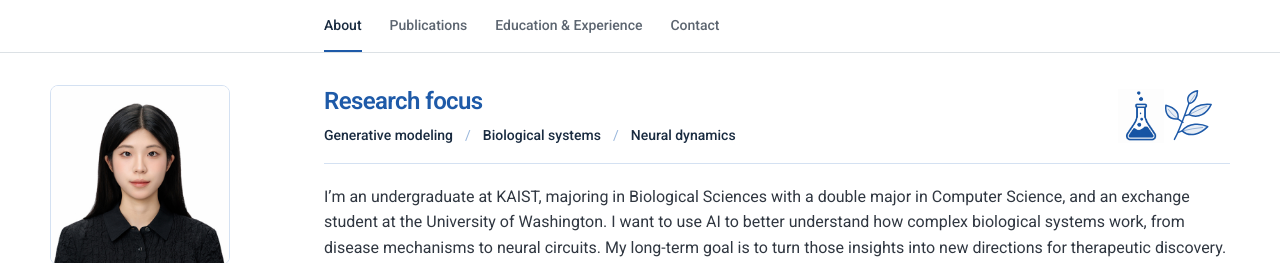
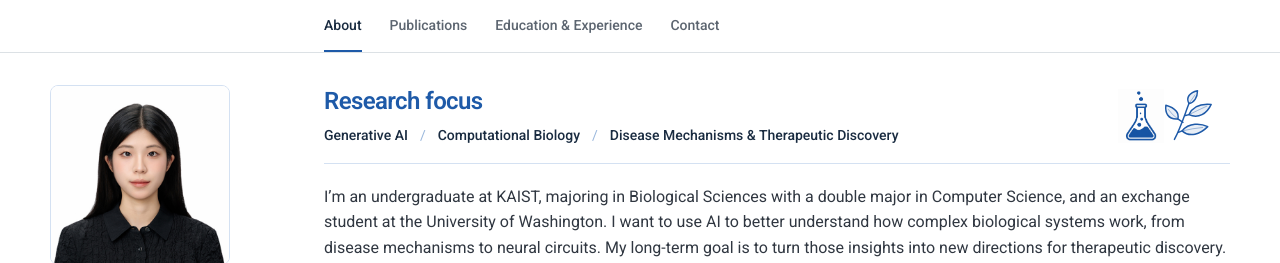
Before and after one commit to hyun414/hyun414.github.io, an Astro site: page / in a window 1280 px wide. Shown: the top 263 px of the page. Built offline with nearby package versions, Linux system fonts and the light colour scheme; Astro itself is replaced by a stand-in of ours.

Commit message:
Align research focus with requested CV terminology

```diff
--- a/src/components/ResearchSignature.astro
+++ b/src/components/ResearchSignature.astro
@@ -2,7 +2,7 @@
 import { getImage } from 'astro:assets';
 import flaskSource from '../assets/flask-blue.png';
 const flask = await getImage({ src: flaskSource, width: 160, format: 'webp' });
-const topics = ['Generative modeling', 'Biological systems', 'Neural dynamics'];
+const topics = ['Generative AI', 'Computational Biology', 'Disease Mechanisms & Therapeutic Discovery'];
 ---
 <div class="research-signature" aria-label="Research focus">
   <div class="research-focus">
```
